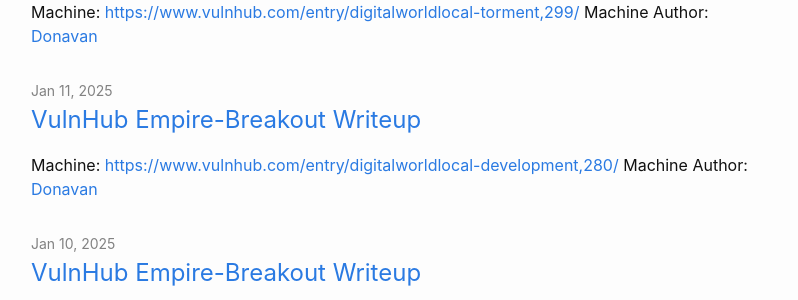
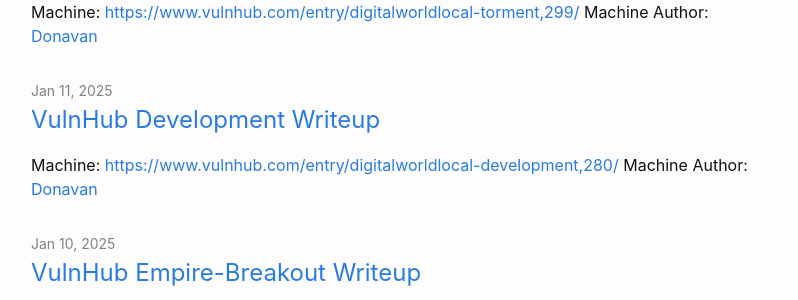
Before and after one commit to Firerey12/firerey12.github.io, a Jekyll site: the page built from index.md, in a window 1280 px wide and 900 px high, scrolled down 513 px. Shown: the part 155-455 px from the top of the window, without its empty margins (239-1037 px from the left). Built offline with Jekyll 4.4.1, drawn with Linux system fonts in a browser that asks for light colours.

Commit message:
Update 2025-01-11-Development.md

```diff
--- a/_posts/2025-01-11-Development.md
+++ b/_posts/2025-01-11-Development.md
@@ -1,8 +1,8 @@
 ---
 layout: post
-title: VulnHub Empire-Breakout Writeup
+title: VulnHub Development Writeup
 categories: VulnHub Machines
-permalink: /vulnhub/empire-breakout
+permalink: /vulnhub/development
 ---
 
 Machine: [https://www.vulnhub.com/entry/digitalworldlocal-development,280/](https://www.vulnhub.com/entry/digitalworldlocal-development,280/)
```
